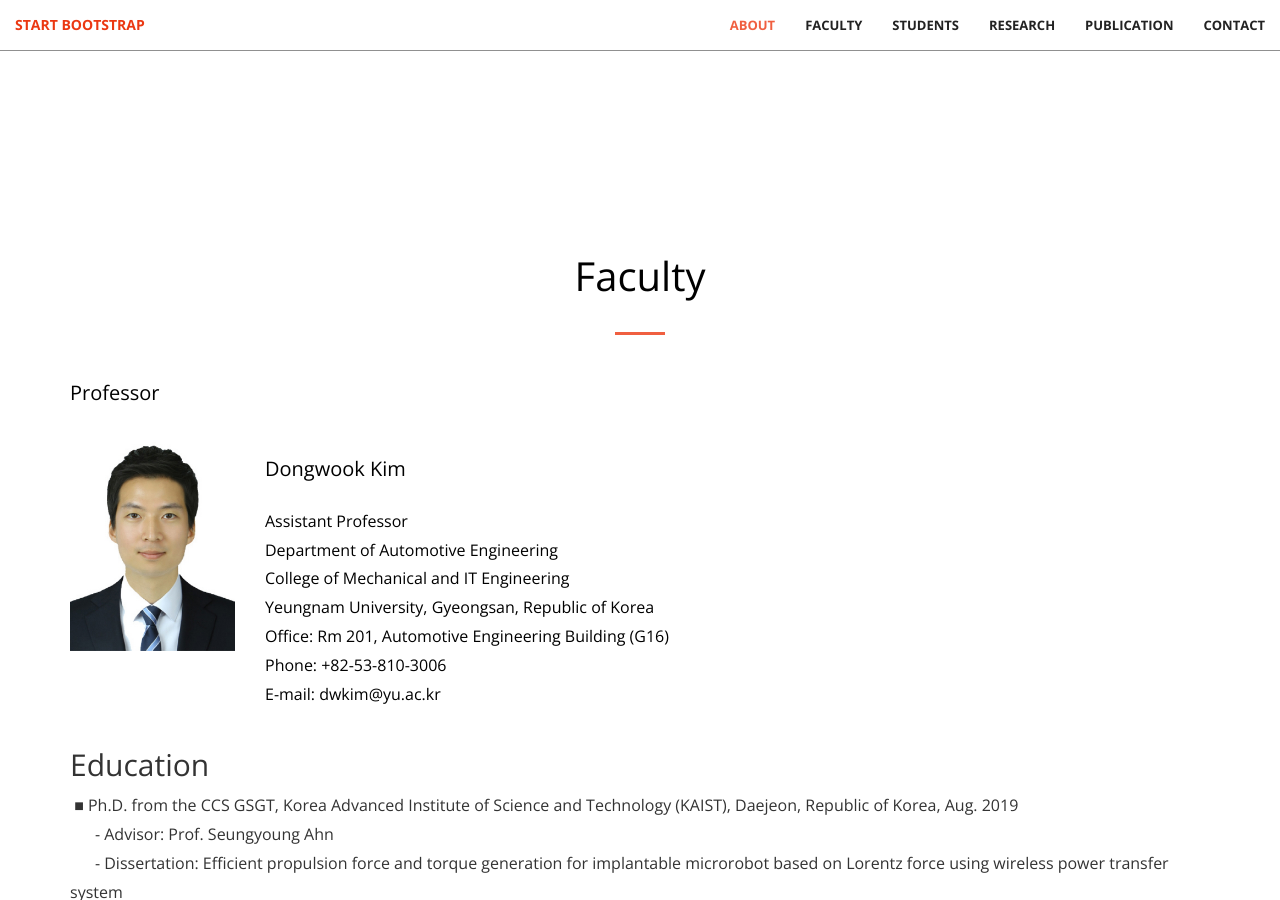
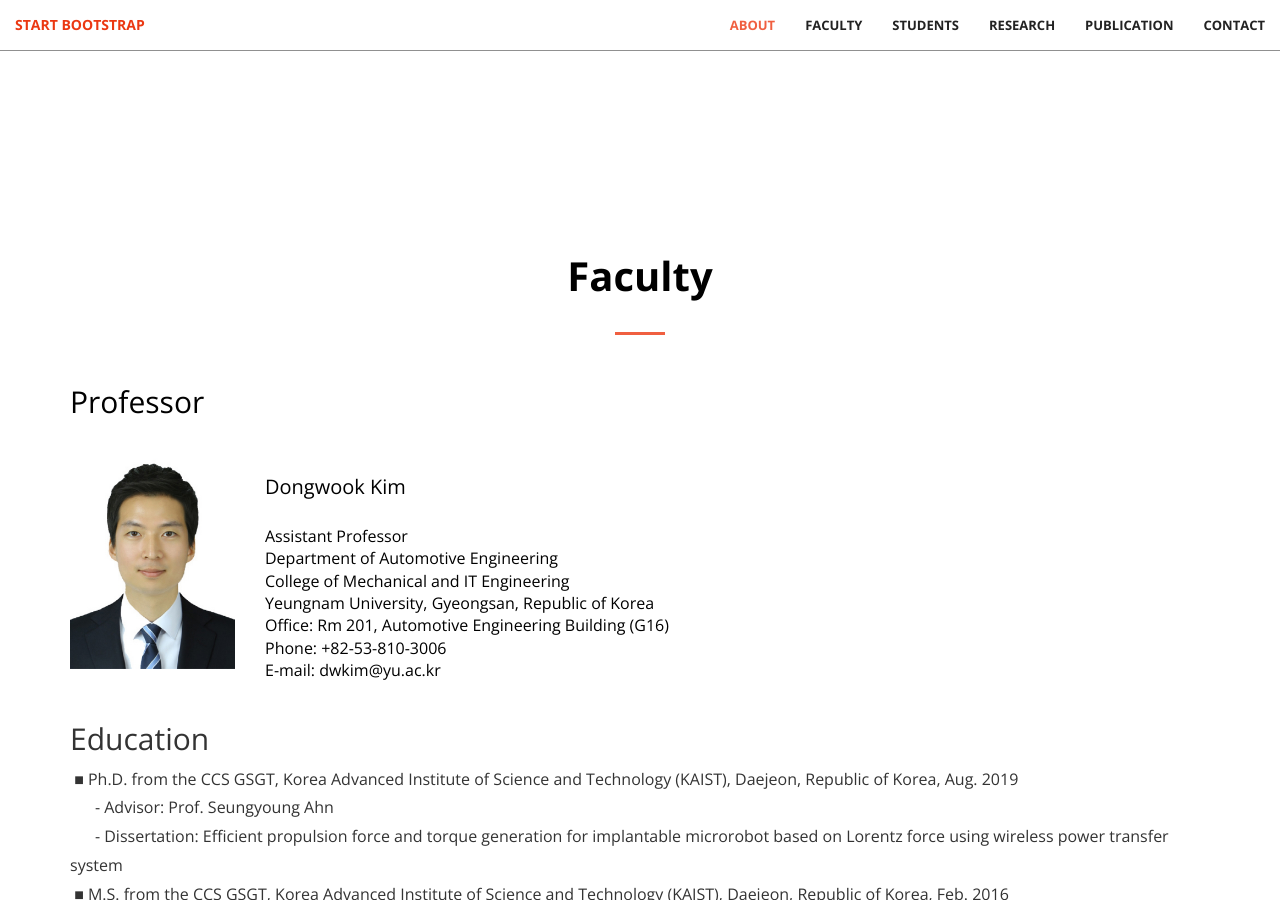
Before and after one commit to dwKim88/AEL, a Jekyll site: the page built from index.html, in a window 1280 px wide and 900 px high, scrolled down 1549 px. Built offline with Jekyll 4.4.1, drawn with Linux system fonts in a browser that asks for light colours.

Commit message:
Update services.html

```diff
--- a/_includes/services.html
+++ b/_includes/services.html
@@ -6,7 +6,7 @@
             <div class="col-xs-12 text-center">
                 <h2>
                     <p style="line-height: 1.8; color:black; font-size:40px;">
-                        Faculty
+                        <B> Faculty </B>
                     </p>
                 </h2>
                 <hr class="primary">
@@ -19,7 +19,7 @@
         <div class="row">
             <h2>
                 <div class="col-xs-12 text-left">
-                     <p style="line-height: 1.8; color:black; font-size:20px;"> Professor </p>
+                     <p style="line-height: 1.8; color:black; font-size:30px;"> Professor </p>
                 </div>
             </h2>
        </div>
@@ -36,7 +36,7 @@
                         Dongwook Kim
                     </p>
                 <!-- <p style="font-size:10px">Assistant Professor at Yeungnam University</p> -->
-                    <p style="line-height: 1.8; color:black; font-size:16px;">
+                    <p style="line-height: 1.4; color:black; font-size:16px;">
                         Assistant Professor <br>
                         Department of Automotive Engineering <br>
                         College of Mechanical and IT Engineering <br>
```
